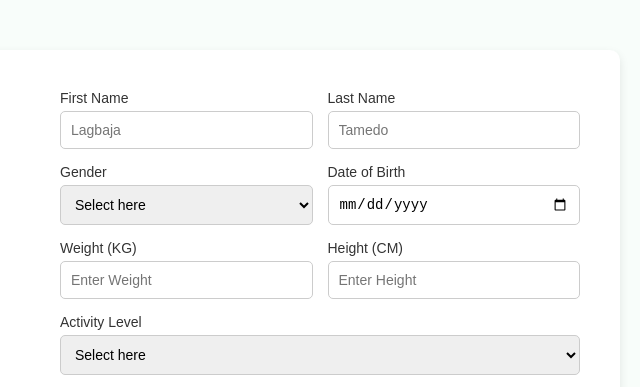
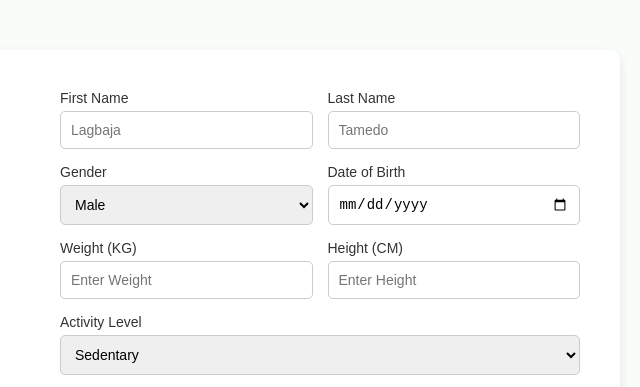
Before and after one commit to RockGb/css-assignments, a plain HTML site: page ass4.html in a window 1280 px wide. Shown: the top 387 px of the page, 470-1110 px from the left. Drawn offline with Linux system fonts and the light colour scheme.

Commit message:
Update ass4.html

```diff
--- a/ass4.html
+++ b/ass4.html
@@ -34,7 +34,9 @@
                 <div class="input-field">
                     <label for="gender">Gender</label>
                     <select id="gender">
-                        <option>Select here</option>
+                        <option>Male</option>
+                        <option>Female</option>
+                        <option>Do not specify</option>
                     </select>
                 </div>
                 <div class="input-field">
@@ -57,7 +59,11 @@
             <div class="input-field">
                 <label for="activity">Activity Level</label>
                 <select id="activity">
-                    <option>Select here</option>
+                    <<option>Sedentary</option>
+                    <option>Lightly Active</option>
+                    <option>Moderately Active</option>
+                    <option>Very Active</option>
+                    <option>Extra Active</option>
                 </select>
             </div>
 
```
